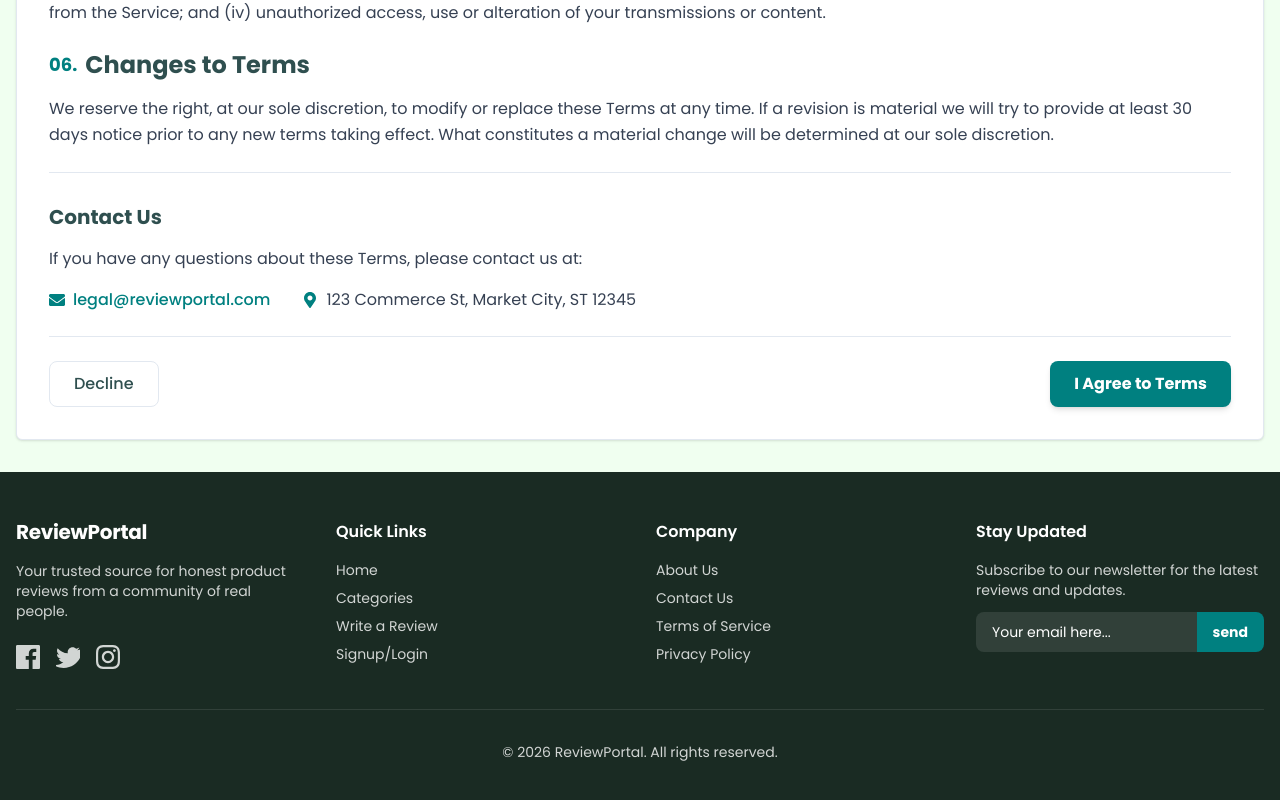
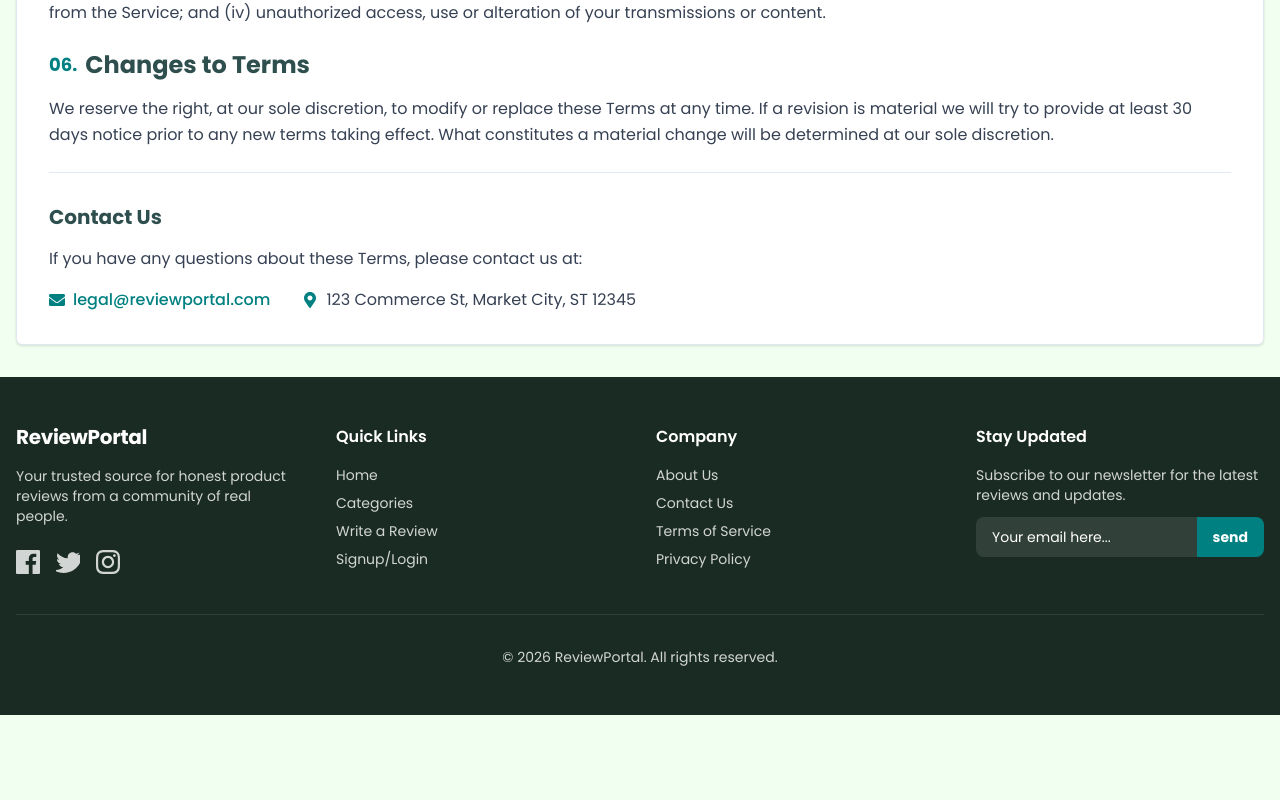
Before and after one commit to kader009/trustedge, a Next.js app: page /termandservices in a window 1280 px wide. Shown: the part 1502-2302 px from the top of the page. After the commit the page ends 2217 px from the top, so only its background shows below. Built offline with nearby package versions, Linux system fonts and the light colour scheme; no server answers.

Commit message:
unused button remove from termofservices page

```diff
--- a/app/dashboard/admin/analytics/page.tsx
+++ b/app/dashboard/admin/analytics/page.tsx
@@ -32,7 +32,7 @@ export default function AnalyticsPage() {
   // Calculate Real Earnings based on review.price
   const estimatedValue = premiumReviews.reduce(
     (acc: number, review: IReview) => {
-      return acc + (Number(review.price) || 0); // Use real price or 0
+      return acc + (Number(review.price) || 0);
     },
     0,
   );
--- a/app/termandservices/page.tsx
+++ b/app/termandservices/page.tsx
@@ -185,14 +185,6 @@ const TermAndServices = () => {
               </div>
             </div>
           </section>
-          <div className="flex flex-col sm:flex-row justify-between gap-4 pt-6 mt-6 border-t border-border-light dark:border-border-dark">
-            <button className="px-6 py-2.5 rounded-lg border border-border-light dark:border-border-dark text-text-main dark:text-white font-medium hover:bg-gray-50 dark:hover:bg-white/5 transition-colors cursor-pointer">
-              Decline
-            </button>
-            <button className="px-6 py-2.5 rounded-lg bg-primary text-white font-bold shadow-md transition-all hover:shadow-lg cursor-pointer">
-              I Agree to Terms
-            </button>
-          </div>
         </div>
       </article>
     </main>
```
